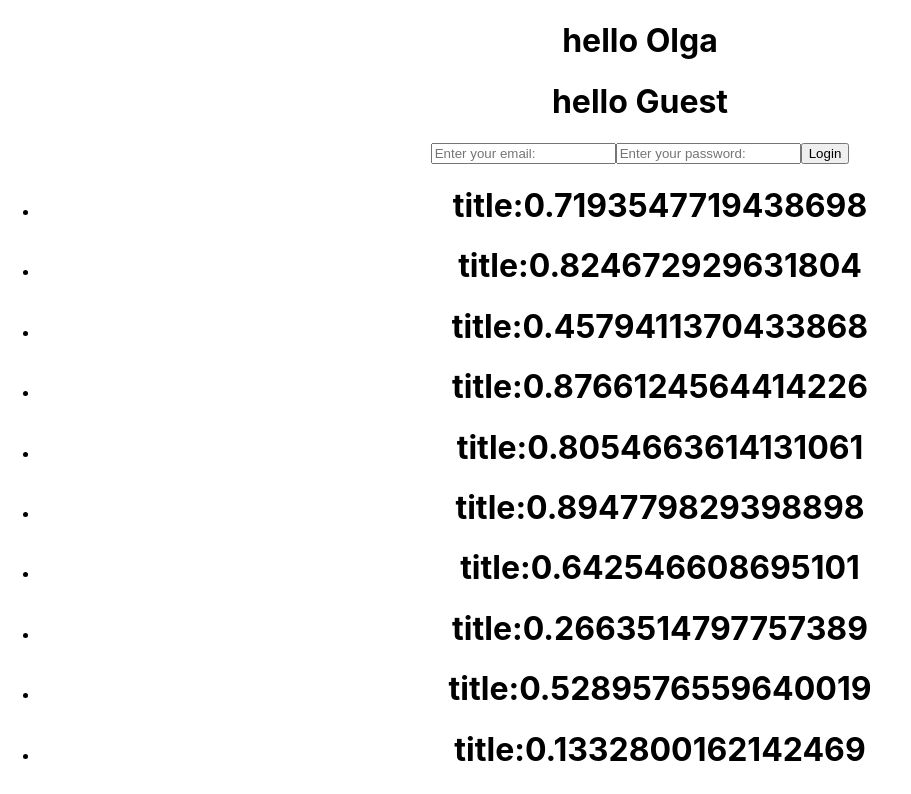
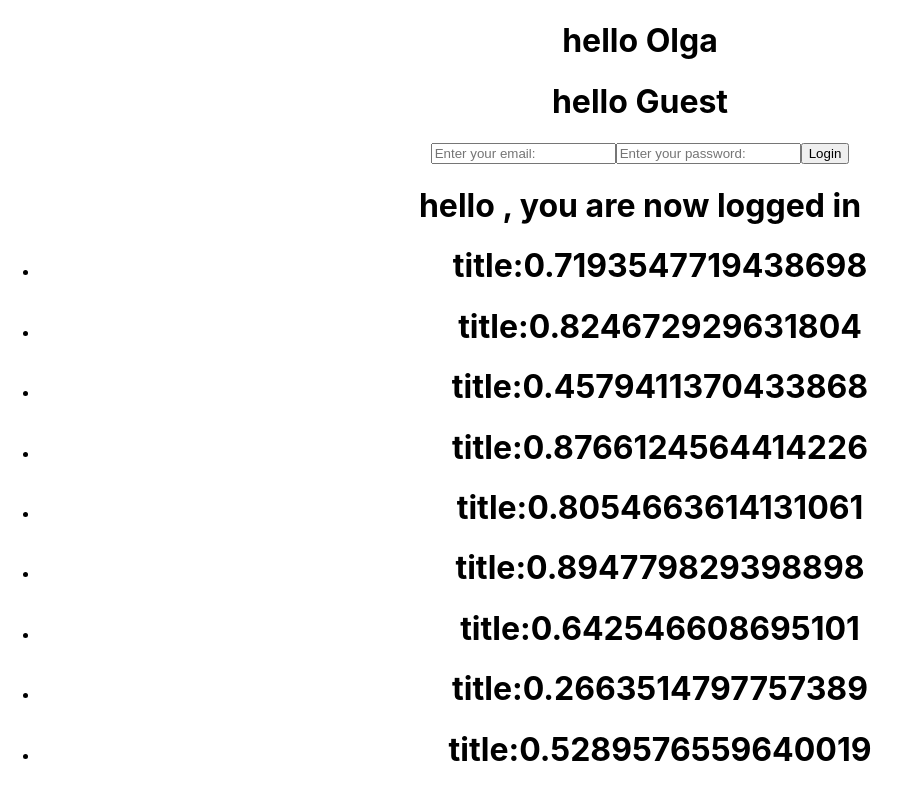
Before and after one commit to olgasher/react-course, a React (Create React App) app: page / in a window 1280 px wide. Shown: the top 794 px of the page, without its empty margins (0-911 px from the left). Built offline with nearby package versions, Linux system fonts and the light colour scheme.

Commit message:
new example

```diff
--- a/src/components/login/Login.js
+++ b/src/components/login/Login.js
@@ -1,15 +1,22 @@
+import { useState } from 'react';
+
 export function Login() {
 
+    const [user, setUser] = useState(null)
+
     const loginSubmit= (e) => {
-        console.log("Hello");
+        setUser("")
         e.preventDefault();
+
+        //setUser ({firstName:'', lastName:'',email: ''})
     }
 
     return (
         <form onSubmit={loginSubmit}>
-            <input name="user" type="email" type="text" placeholder="Enter your email: "/>
+            <input name="user" type="email" placeholder="Enter your email: "/>
             <input name="password" type="password" placeholder="Enter your password: "/>
             <button type="submit">Login</button>
+            <h1> hello {user}, you are now logged in </h1>
         </form>
     )
 }
```
